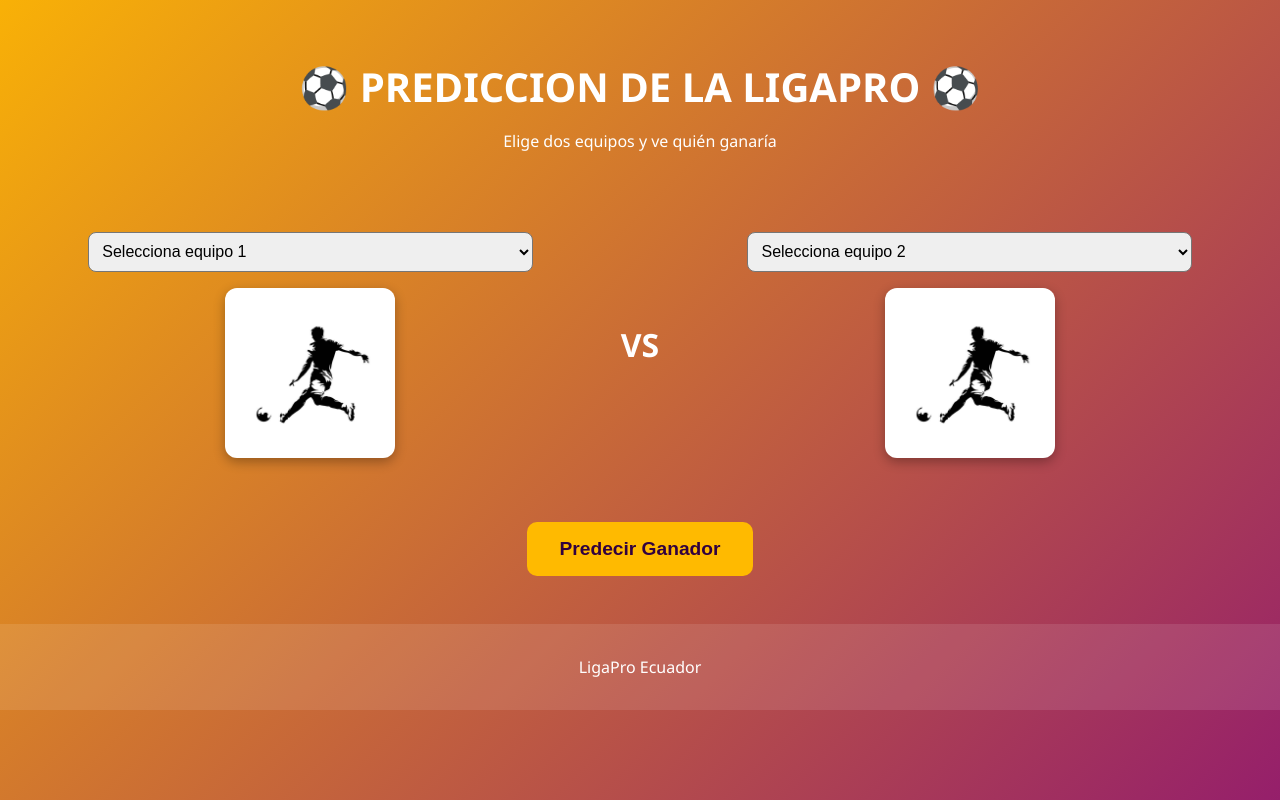
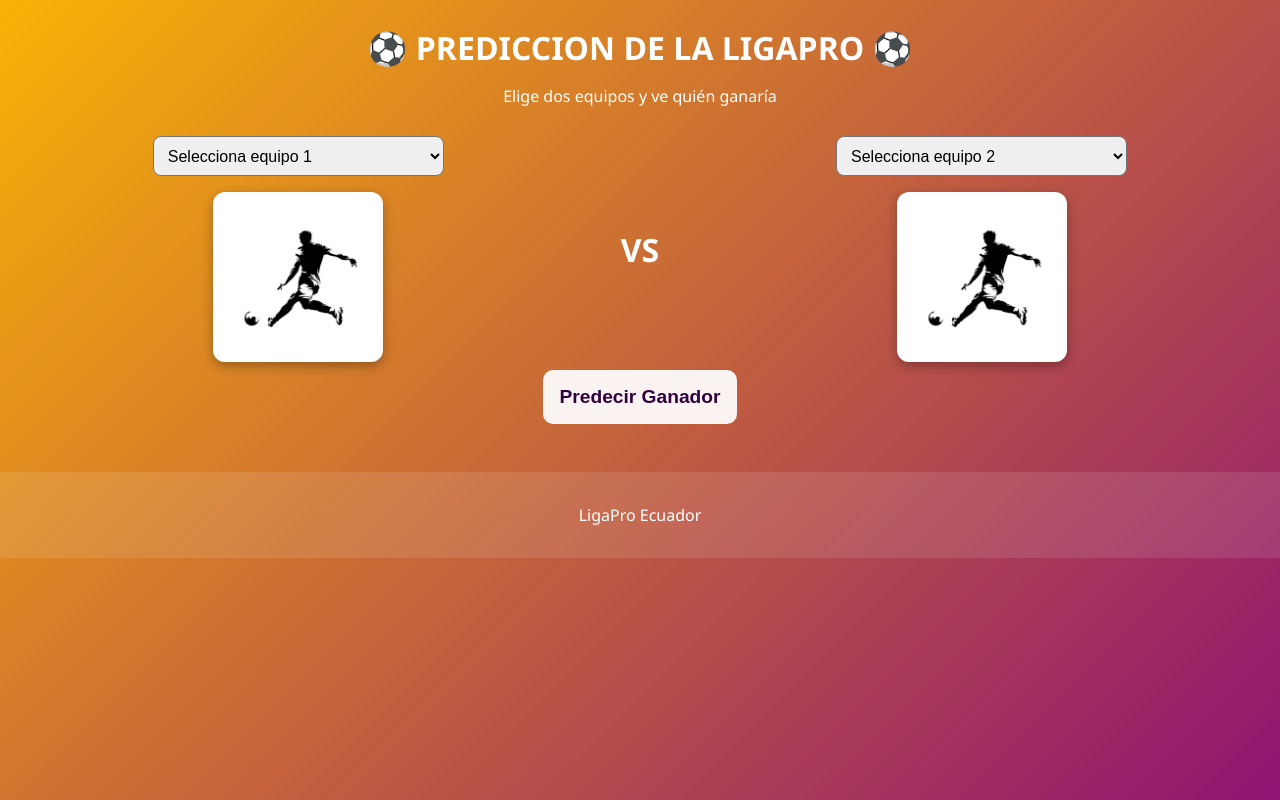
Before and after one commit to sulayvergara/LIGApro, a Flask app: page / in a window 1280 px wide. Run offline with Flask 3, Linux system fonts and the light colour scheme.

Commit message:
Css
Modificando espacios entre divs y colores.

```diff
--- a/static/style.css
+++ b/static/style.css
@@ -24,11 +24,11 @@ body {
 }
 
 header {
-  padding: 2rem;
+  padding: 0.3rem;
 }
 
 h1 {
-  font-size: 2.5rem;
+  font-size: 2.0rem;
   margin-bottom: 0.5rem;
 }
 
@@ -37,7 +37,7 @@ h1 {
   grid-template-columns: 1fr auto 1fr;
   align-items: center;
   gap: 2rem;
-  padding: 2rem;
+  padding: 0.5rem;
 }
 
 .equipo-container {
@@ -51,7 +51,7 @@ select {
   font-size: 1rem;
   margin-bottom: 1rem;
   border-radius: 8px;
-  width: 80%;
+  width: 50%;
 }
 
 img {
@@ -74,16 +74,13 @@ img:hover {
   font-weight: bold;
 }
 
-.botonera {
-  margin-top: 2rem;
-}
-
 button {
-  background-color: #FFBA00;
+  background-color: #fdfdfdef;
   border: none;
-  padding: 1rem 2rem;
+  padding: 1rem 1rem;
   font-size: 1.2rem;
   border-radius: 10px;
+
   cursor: pointer;
   transition: background 0.3s ease, transform 0.2s;
   color: #31013F;
@@ -91,9 +88,9 @@ button {
 }
 
 button:hover {
-  background-color: #FFF800;
+  background-color: #c9c8b2;
   transform: scale(1.05);
-  box-shadow: 0 0 12px rgba(255, 248, 0, 0.6);
+  box-shadow: 0 0 12px rgba(163, 163, 145, 0.6);
 }
 
 .loading {
@@ -121,7 +118,7 @@ button:hover {
     transform: rotate(360deg);
   }
 }
-
+/*Sulay una loca*/
 .result-section {
   display: none;
   background: rgba(255, 255, 255, 0.05);
--- a/templates/index.html
+++ b/templates/index.html
@@ -38,7 +38,7 @@
     </div>
   </main>
 
-  <section class="botonera">
+  <section>
     <button id="predecirBtn">Predecir Ganador</button>
     <div id="resultado"></div>
   </section>
```
